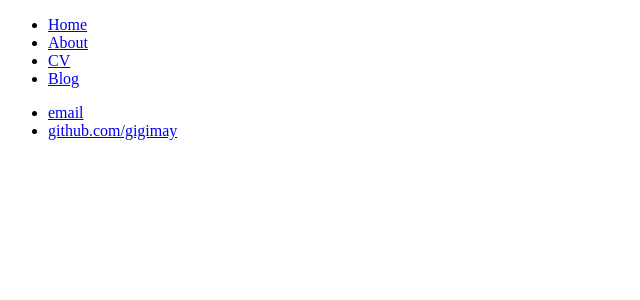
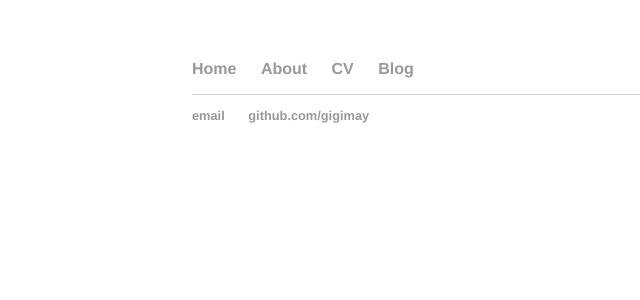
Before and after one commit to gigimay/gigimay.github.io, a Jekyll site: the page built from _posts/2017-05-23-hank-gigimay-site-launched.md, in a window 1280 px wide. Shown: the top 300 px of the page, without its empty margins (0-640 px from the left). Built offline with Jekyll 4.4.1, drawn with Linux system fonts in a browser that asks for light colours.

Commit message:
Update default.html

```diff
--- a/_layouts/default.html
+++ b/_layouts/default.html
@@ -3,7 +3,7 @@
 	<head>
 		<title>{{ page.title }}</title>
 		<!-- link to main stylesheet -->
-		<link rel="stylesheet" type="text/css" href="main.css">
+		<link rel="stylesheet" type="text/css" href="/main.css">
 	</head>
 	<body>
 		<nav>
```
